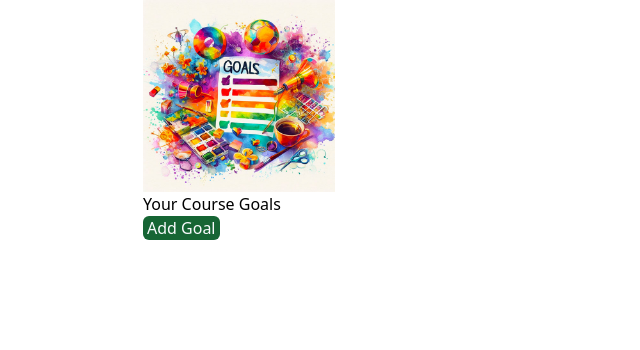
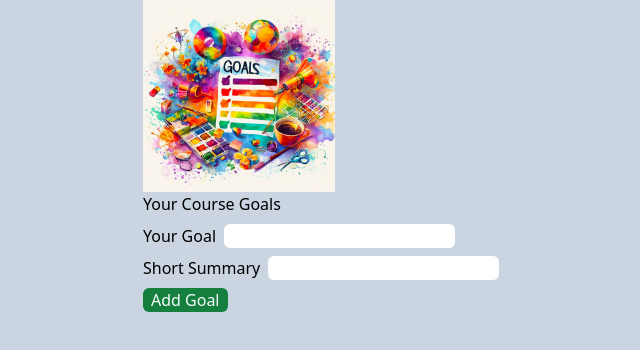
Before and after one commit to BehzadAminiPour/Typescript-details, a React (Vite) app: page / in a window 1280 px wide. Shown: the top 350 px of the page, without its empty margins (57-697 px from the left). Built offline with nearby package versions, Linux system fonts and the light colour scheme.

Commit message:
Add NewGol component

```diff
--- a/index.html
+++ b/index.html
@@ -6,7 +6,7 @@
     <meta name="viewport" content="width=device-width, initial-scale=1.0" />
     <title>Vite + React + TS</title>
   </head>
-  <body>
+  <body class="bg-slate-300">
     <div id="root"></div>
     <script type="module" src="/src/main.tsx"></script>
   </body>
--- a/src/App.tsx
+++ b/src/App.tsx
@@ -2,6 +2,7 @@ import { useState } from "react";
 import Header from "./components/Header";
 import goalsImg from "./assets/goals.jpg";
 import CourseGoalList from "./components/CourseGoalList";
+import NewGoal from "./components/NewGoal";
 
 export type CourseGoal = {
   title: string;
@@ -34,12 +35,7 @@ function App() {
       <Header image={{ src: goalsImg, alt: "An image of goals" }}>
         <h1>Your Course Goals</h1>
       </Header>
-      <button
-        onClick={handleAddGoal}
-        className="btn btn-sm bg-green-800 text-slate-50 px-1 rounded-md"
-      >
-        Add Goal
-      </button>
+      <NewGoal />
       <CourseGoalList goals={goals} onDeleteGoal={handleDelete} />
     </main>
   );
--- /dev/null
+++ b/src/components/NewGoal.tsx
@@ -0,0 +1,30 @@
+import { FormEvent } from "react";
+
+const NewGoal = () => {
+  const handleSubmit = (event: FormEvent) => {
+    event.preventDefault();
+  };
+  return (
+    <form onSubmit={handleSubmit}>
+      <p className="my-2">
+        <label className="mr-2" htmlFor="goal">
+          Your Goal
+        </label>
+        <input className="rounded-md" type="text" id="goal" />
+      </p>
+      <p className="my-2">
+        <label className="mr-2" htmlFor="summary">
+          Short Summary
+        </label>
+        <input className="rounded-md" type="text" id="summary" />
+      </p>
+      <p className="my-2">
+        <button className="bg-green-700 px-2 text-slate-50 rounded-md">
+          Add Goal
+        </button>
+      </p>
+    </form>
+  );
+};
+
+export default NewGoal;
```
